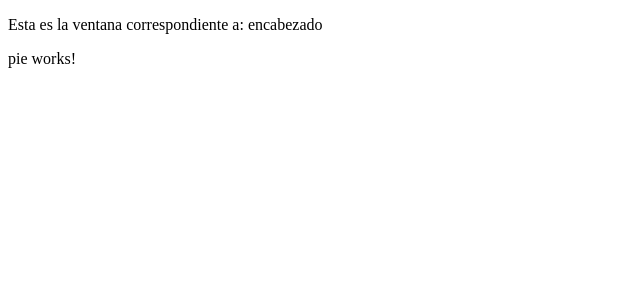
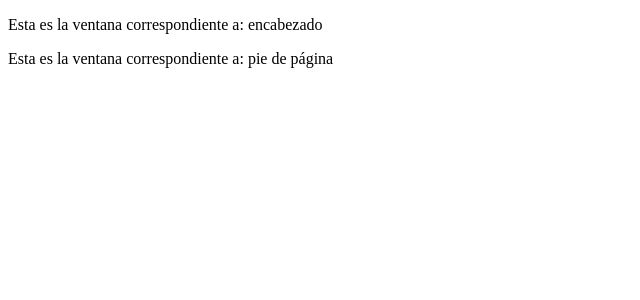
Before and after one commit to GestionSaludApp/saludapp_main, an Angular app: page / in a window 1280 px wide. Shown: the top 300 px of the page, without its empty margins (0-640 px from the left). Built offline with nearby package versions, Linux system fonts and the light colour scheme.

Commit message:
servicioNavegacion

```diff
--- a/src/app/app.routes.ts
+++ b/src/app/app.routes.ts
@@ -1,3 +1,7 @@
 import { Routes } from '@angular/router';
 
-export const routes: Routes = [];
+export const routes: Routes = [
+
+    { path: '', redirectTo: 'inicio', pathMatch: 'full' }, //Redirección DEFAULT
+
+];
--- a/src/app/componentes/estaticos/pie/pie.component.html
+++ b/src/app/componentes/estaticos/pie/pie.component.html
@@ -1 +1 @@
-<p>pie works!</p>
+<p>{{texto.mensajeDefault}} pie de página</p>
--- a/src/app/componentes/estaticos/pie/pie.component.ts
+++ b/src/app/componentes/estaticos/pie/pie.component.ts
@@ -1,4 +1,5 @@
 import { Component } from '@angular/core';
+import { diccionario } from '../../../funciones/diccionario';
 
 @Component({
   selector: 'app-pie',
@@ -8,5 +9,5 @@ import { Component } from '@angular/core';
   styleUrl: './pie.component.css'
 })
 export class PieComponent {
-
+  texto = diccionario['es'];
 }
--- a/src/app/servicios/navegacion.service.ts
+++ b/src/app/servicios/navegacion.service.ts
@@ -1,9 +1,13 @@
 import { Injectable } from '@angular/core';
+import { Router } from '@angular/router';
 
 @Injectable({
   providedIn: 'root'
 })
 export class NavegacionService {
 
-  constructor() { }
+  constructor(private router: Router) {}
+
+  irConfiguracion(){this.router.navigate(['/configuracion']);} //EJEMPLO
+
 }
```
Also changed, not shown: Indicaciones.txt.
